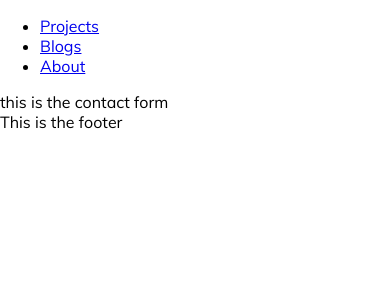
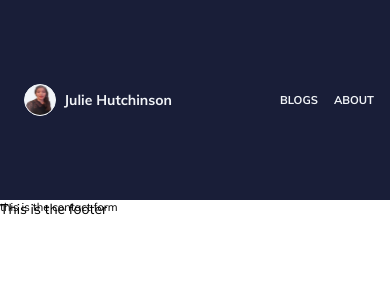
Before and after one commit to juliehutchinson001/juliehutchinson001.github.io, a React (Create React App) app: page /about in a window 390 px wide. Shown: the top 300 px of the page. Built offline with nearby package versions, Linux system fonts and the light colour scheme.

Commit message:
[style] set mobile-first styles of navbar

```diff
--- a/src/components/header.js
+++ b/src/components/header.js
@@ -3,20 +3,34 @@ import { Link, Route } from 'react-router-dom';
 import ProjectsContainer from './home/projects-container';
 import BlogDashboard from './blogs/blog-dashboard';
 import ContactContainer from './about/contact-container';
+import julie from '../styles/assets/images/julie_final.jpg';
 
 const Header = () => {
   return (
-    <div className="portfolio__navigation">
-      <nav>
-        <ul>
-          <li>
-            <Link to="/">Projects</Link>
+    <div className="navigation__top--container">
+      <nav className="navigation__top">
+        <ul className="navigation__list">
+          <li className="navigation__list--home-links">
+            <Link to="/" className="navigation__link--home">
+              <img
+                src={`${julie}`}
+                className="navigation__image-link--home"
+                alt="Julie Hutchinson's thumbnail"
+              />
+              <span className="navigation__link-home--text">
+                Julie Hutchinson
+              </span>
+            </Link>
           </li>
-          <li>
-            <Link to="/blogs">Blogs</Link>
+          <li className="navigation__list--links">
+            <Link to="/blogs" className="navigation__link">
+              Blogs
+            </Link>
           </li>
-          <li>
-            <Link to="/about">About</Link>
+          <li className="navigation__list--links">
+            <Link to="/about" className="navigation__link">
+              About
+            </Link>
           </li>
         </ul>
       </nav>
--- a/src/styles/css/main.css
+++ b/src/styles/css/main.css
@@ -1,30 +1,76 @@
+.navigation__top--container {
+  background-color: #191E38;
+  height: 200px;
+  font-size: 0.7rem; }
+
 .navigation__top {
-  background-color: #191E38;
-  height: 200px; }
+  width: 100%;
+  height: 100%; }
+
+.navigation__list {
+  height: 200px;
+  margin: 0;
+  padding: 0;
+  width: 100vw;
+  display: flex;
+  align-items: center; }
+
+.navigation__list--home-links {
+  list-style: none;
+  margin: 0 auto 0 1.5rem;
+  padding: 0; }
+
+.navigation__link--home {
+  color: #F2F5F8;
+  margin: 0 auto 0 0px;
+  display: flex;
+  align-items: center;
+  justify-content: flex-start;
+  font-size: 14px;
+  font-weight: 700;
+  text-decoration: none; }
+
+.navigation__image-link--home {
+  width: 30px;
+  height: 30px;
+  border-radius: 1rem;
+  border: 1px solid #F2F5F8;
+  background-color: #F2F5F8;
+  margin-right: 0.5rem; }
 
 .navigation__list--links {
   list-style: none;
   margin: 0;
   padding: 0; }
 
-.navigation__list {
+.navigation__link {
+  color: #F2F5F8;
+  font-weight: 700;
+  margin-right: 1rem;
+  text-decoration: none;
+  text-transform: uppercase; }
+
+html {
+  min-height: 100vh;
+  min-width: 100vw; }
+
+body {
+  box-sizing: border-box;
+  height: 100%;
+  width: 100%;
   margin: 0;
   padding: 0; }
 
-.navigation__link {
-  color: #F2F5F8;
-  font-size: 12px;
-  font-weight: 700;
-  text-decoration: none;
-  text-transform: uppercase; }
+.App {
+  height: 100%;
+  width: 100%;
+  font-family: "Muli", sans-serif;
+  font-size: 14px; }
 
-body {
-  margin: 0;
-  padding: 0;
-  box-sizing: border-box; }
-
-.App {
-  font-family: "Muli", sans-serif; }
+/* Temporary */
+img {
+  width: 200px;
+  height: 200px; }
 
 @font-face {
   src: url("../assets/fonts/Muli/Muli-Light.ttf") format("truetype");
--- a/src/styles/scss/components/_header.scss
+++ b/src/styles/scss/components/_header.scss
@@ -1,3 +1,67 @@
-.App {
-  font-family: "Muli", sans-serif;
+.navigation__top--container {
+  background-color: #191E38;
+
+  height: 200px;
+
+  font-size: 0.7rem;
 }
+
+.navigation__top {
+  width: 100%;
+  height: 100%;
+}
+
+.navigation__list {
+  height: 200px;
+  margin: 0;
+  padding: 0;
+  width: 100vw;
+
+  display: flex;
+  align-items: center;
+}
+
+.navigation__list--home-links {
+  list-style: none;
+  margin: 0 auto 0 1.5rem;
+  padding: 0;
+}
+
+.navigation__link--home {
+  color: #F2F5F8;
+
+  margin: 0 auto 0 0px;
+
+  display: flex;
+  align-items: center;
+  justify-content: flex-start;
+
+  font-size: 14px;
+  font-weight: 700;
+  text-decoration: none;
+}
+
+.navigation__image-link--home {
+  width: 30px;
+  height: 30px;
+  border-radius: 1rem;
+  border: 1px solid #F2F5F8;
+  background-color: #F2F5F8;
+  margin-right: 0.5rem;
+}
+
+.navigation__list--links {
+  list-style: none;
+  margin: 0;
+  padding: 0;
+}
+
+.navigation__link {
+  color: #F2F5F8;
+
+  font-weight: 700;
+  margin-right: 1rem;
+  text-decoration: none;
+  text-transform: uppercase;
+
+}
```
Also changed, not shown: 1 other file (tests, documents, lock files or other folders).
